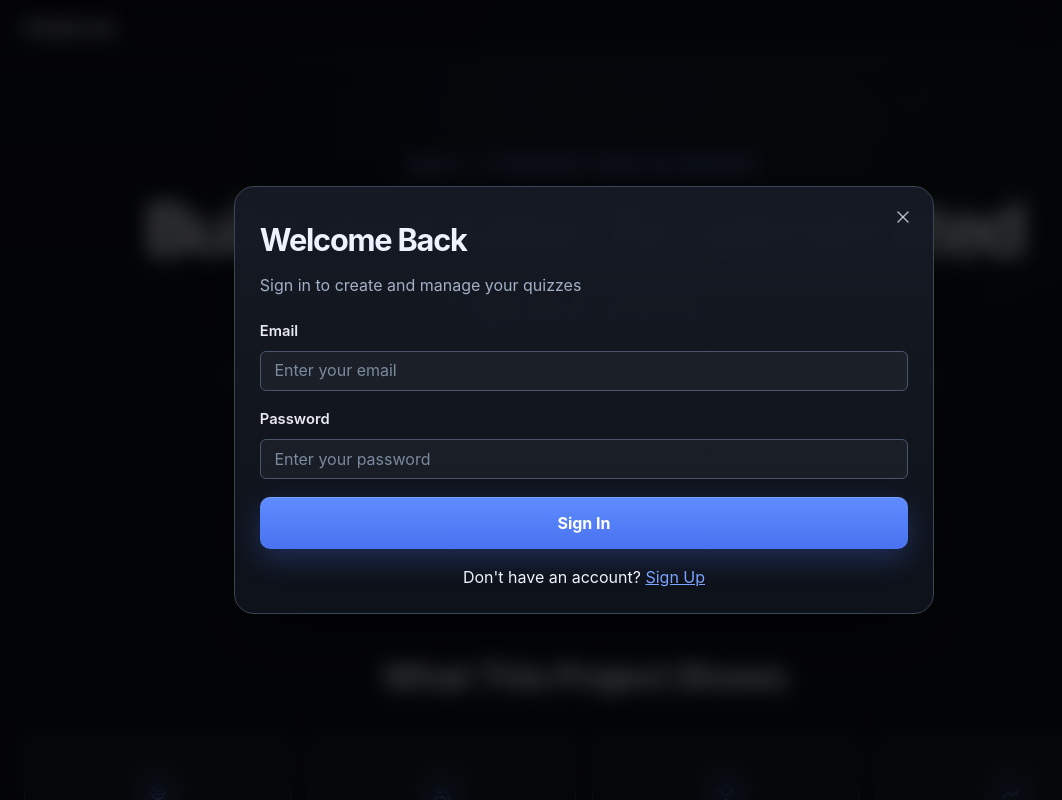
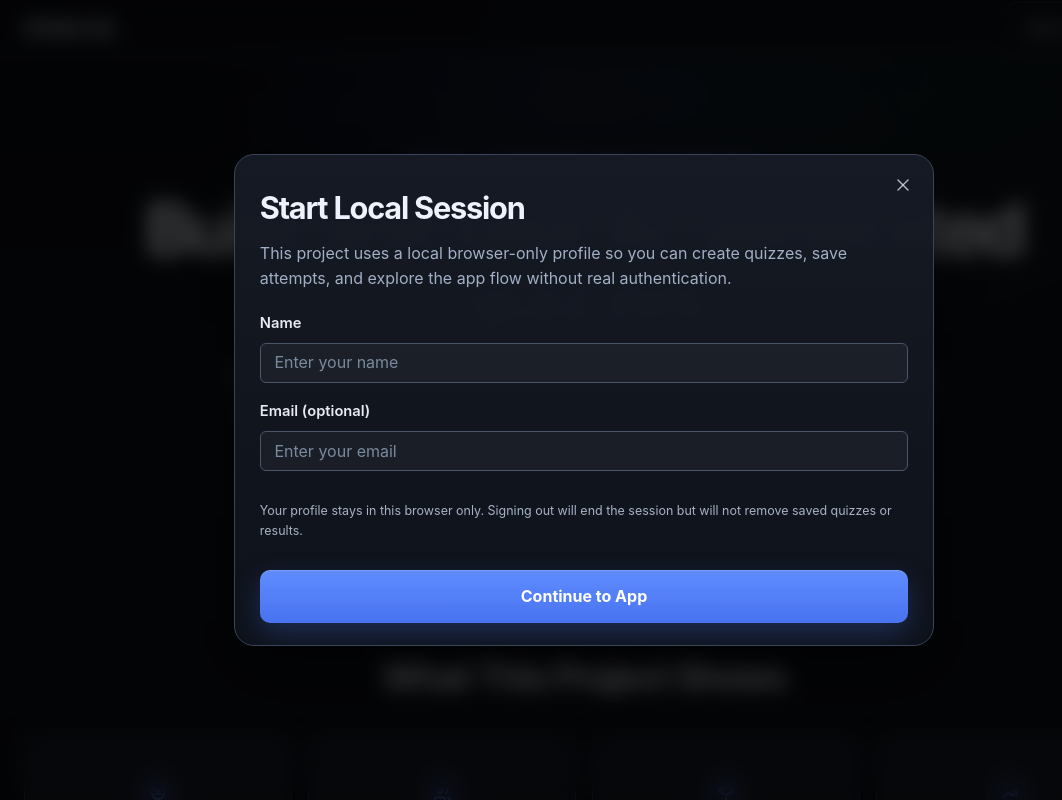
Before and after one commit to Hovhannes-P/Ai-quiz-generator, a React (Vite) app: page / in a window 1280 px wide. Both pictures are taken after a click on the button "Generate a Quiz". Shown: the top 800 px of the page, without its empty margins (56-1118 px from the left). Built offline with nearby package versions, Linux system fonts and the light colour scheme.

Commit message:
feat: enhance user session management with improved login handling and UI updates

```diff
--- a/src/components/Header.tsx
+++ b/src/components/Header.tsx
@@ -10,7 +10,7 @@ interface HeaderProps {
 const Header = ({ onLoginSuccess }: HeaderProps) => {
   const { isLoggedIn, name, email, logout } = useUserStore();
   const [showLogin, setShowLogin] = useState(false);
-  const displayName = name || email;
+  const displayName = name || email || "Guest";
 
   return (
     <>
@@ -27,9 +27,9 @@ const Header = ({ onLoginSuccess }: HeaderProps) => {
                   <span>Browse Quizzes</span>
                 </Link>
 
-                <span className="session-pill">Welcome, {displayName}</span>
+                <span className="session-pill">Local session: {displayName}</span>
                 <button className="ghost-button" type="button" onClick={logout}>
-                  Logout
+                  End Session
                 </button>
               </>
             ) : (
@@ -37,7 +37,7 @@ const Header = ({ onLoginSuccess }: HeaderProps) => {
                 className="ghost-button"
                 type="button"
                 onClick={() => setShowLogin(true)}>
-                Login
+                Start Session
               </button>
             )}
           </nav>
--- a/src/components/LoginModal.tsx
+++ b/src/components/LoginModal.tsx
@@ -7,27 +7,19 @@ interface LoginModalProps {
 }
 
 const LoginModal = ({ onClose, onSuccess }: LoginModalProps) => {
-  const [isLogin, setIsLogin] = useState(true);
-
   const [name, setName] = useState("");
   const [email, setEmail] = useState("");
-  const [password, setPassword] = useState("");
   const login = useUserStore((state) => state.login);
 
   const handleSubmit = (e: React.FormEvent) => {
     e.preventDefault();
-    if (!email.trim()) return;
-    if (!isLogin && !name.trim()) return;
-    login(email.trim(), isLogin ? null : name.trim());
+    if (!name.trim()) return;
+    login({
+      name: name.trim(),
+      email: email.trim() || null,
+    });
     onClose();
     onSuccess?.();
-  };
-
-  const toggleView = () => {
-    setIsLogin(!isLogin);
-    setName("");
-    setEmail("");
-    setPassword("");
   };
 
   return (
@@ -52,68 +44,46 @@ const LoginModal = ({ onClose, onSuccess }: LoginModalProps) => {
         </button>
 
         <div className="modal-header">
-          <h2 id="login-modal-title">
-            {isLogin ? "Welcome Back" : "Create an Account"}
-          </h2>
+          <h2 id="login-modal-title">Start Local Session</h2>
           <p>
-            {isLogin
-              ? "Sign in to create and manage your quizzes"
-              : "Sign up to start creating your own AI quizzes"}
+            This project uses a local browser-only profile so you can create quizzes,
+            save attempts, and explore the app flow without real authentication.
           </p>
         </div>
 
         <form className="quiz-form login-form" onSubmit={handleSubmit}>
-          {!isLogin && (
           <label className="field field-full">
             <span>Name</span>
             <input
               type="text"
-                placeholder="Enter your full name"
+              placeholder="Enter your name"
               autoComplete="name"
               value={name}
               onChange={(e) => setName(e.target.value)}
               required
             />
           </label>
-          )}
 
           <label className="field field-full">
-            <span>Email</span>
+            <span>Email (optional)</span>
             <input
               type="email"
               placeholder="Enter your email"
               autoComplete="email"
               value={email}
               onChange={(e) => setEmail(e.target.value)}
-              required
             />
           </label>
 
-          <label className="field field-full">
-            <span>Password</span>
-            <input
-              type="password"
-              placeholder="Enter your password"
-              autoComplete={isLogin ? "current-password" : "new-password"}
-              value={password}
-              onChange={(e) => setPassword(e.target.value)}
-              required
-            />
-          </label>
+          <p className="field-help">
+            Your profile stays in this browser only. Signing out will end the session
+            but will not remove saved quizzes or results.
+          </p>
 
           <button className="primary-button primary-button-full" type="submit">
-            {isLogin ? "Sign In" : "Sign Up"}
+            Continue to App
           </button>
         </form>
-
-        <div className="login-toggle-container">
-          <p>
-            {isLogin ? "Don't have an account? " : "Already have an account? "}
-            <button type="button" onClick={toggleView}>
-              {isLogin ? "Sign Up" : "Sign In"}
-            </button>
-          </p>
-        </div>
       </div>
     </div>
   );
--- a/src/store/userStore.tsx
+++ b/src/store/userStore.tsx
@@ -5,7 +5,7 @@ interface UserState {
   email: string | null;
   name: string | null;
   isLoggedIn: boolean;
-  login: (email: string, name?: string | null) => void;
+  login: (profile: { name: string; email?: string | null }) => void;
   logout: () => void;
 }
 
@@ -15,13 +15,14 @@ export const useUserStore = create<UserState>()(
       email: null,
       name: null,
       isLoggedIn: false,
-      login: (email, name = null) => set({ email, name, isLoggedIn: true }),
+      login: ({ name, email = null }) =>
+        set({
+          email,
+          name: name.trim(),
+          isLoggedIn: true,
+        }),
       logout: () => {
         set({ email: null, name: null, isLoggedIn: false });
-
-        if (typeof window !== "undefined") {
-          window.localStorage.clear();
-        }
       },
     }),
     {
```
Lines whose indentation alone changed are shown as unchanged.
